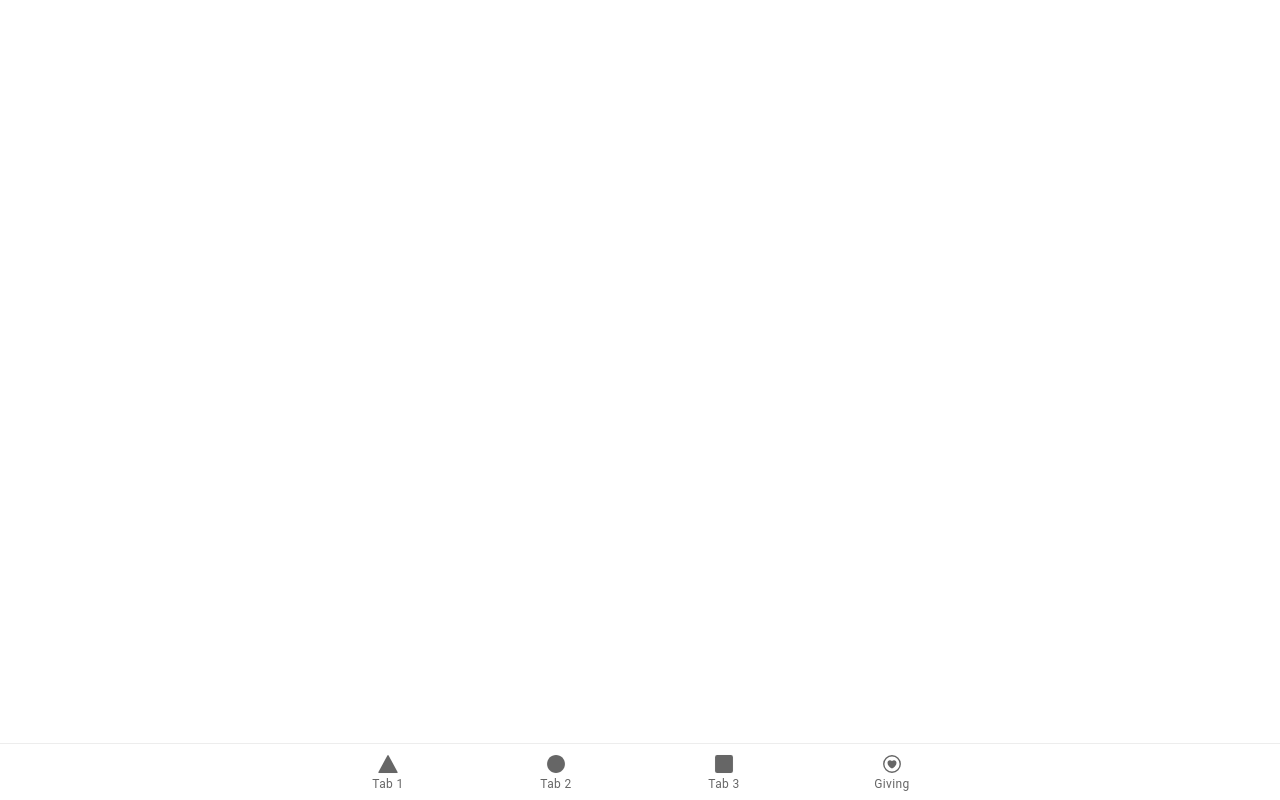
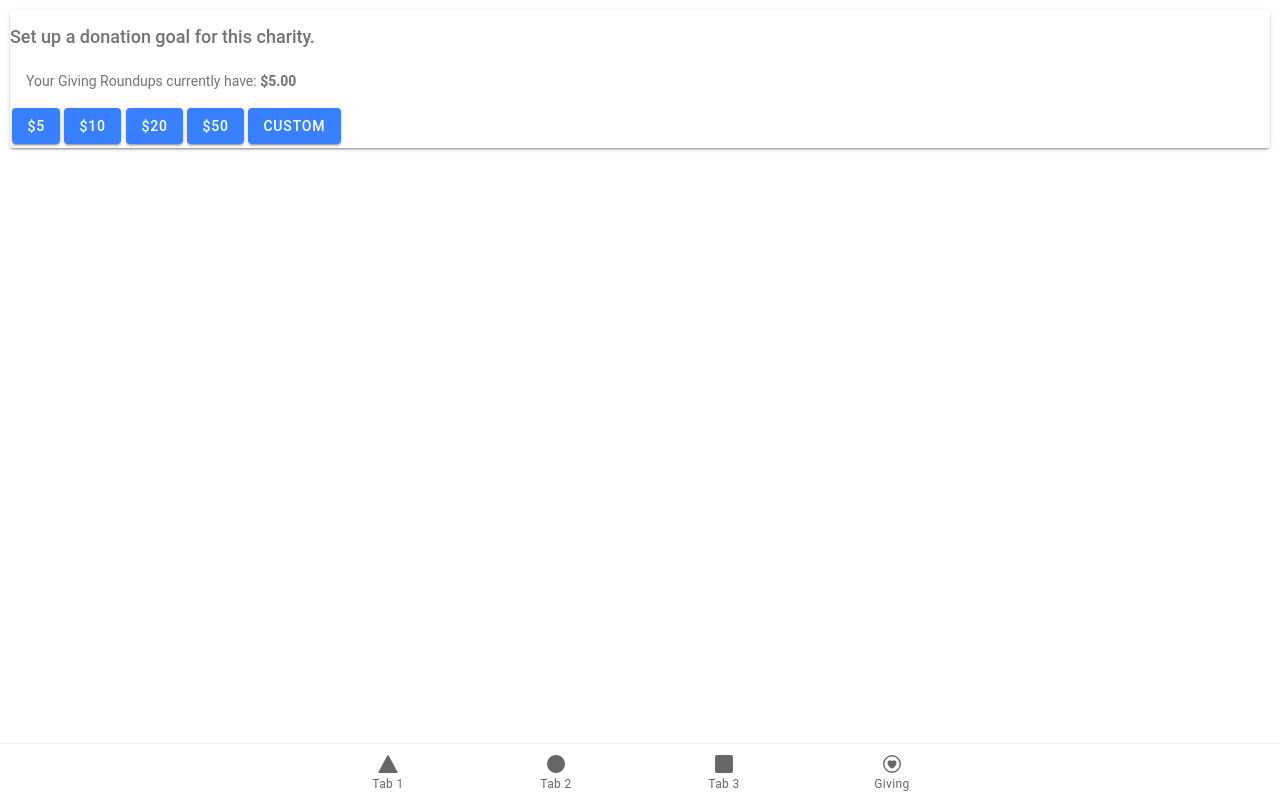
Before and after one commit to kohofinancial/decode-2021-fe, a React (Create React App) app in the folder frontend/: page /donation in a window 1280 px wide. Built offline with nearby package versions, Linux system fonts and the light colour scheme.

Commit message:
charity information and donation page no styling

```diff
--- a/frontend/src/App.tsx
+++ b/frontend/src/App.tsx
@@ -35,6 +35,8 @@ import './theme/variables.css';
 
 //components
 import GivingLanding from './pages/GivingLanding';
+import CharityInformation from './pages/CharityInformation';
+import CharityDonation from './pages/CharityDonation';
 
 const App: React.FC = () => (
   <IonApp>
@@ -52,6 +54,13 @@ const App: React.FC = () => (
           </Route>
           <Route path="/giving">
             <GivingLanding />
+          </Route>
+          <Route path="/information">
+            {/* This probably requires specific id */}
+            <CharityInformation />
+          </Route>
+          <Route path="/donation">
+            <CharityDonation />
           </Route>
           <Route exact path="/">
             <Redirect to="/tab1" />
--- /dev/null
+++ b/frontend/src/pages/CharityDonation.tsx
@@ -0,0 +1,43 @@
+import { useState } from 'react';
+import { IonContent, IonPage, IonCard, IonButton, IonCardContent, IonPopover, IonItem, IonLabel, IonInput } from '@ionic/react';
+
+const CharityDonation: React.FC = () => {
+    const [popoverState, setShowPopover] = useState({ showPopover: false, event: undefined });
+    return (
+        <IonPage>
+            <IonContent fullscreen>
+                <IonCard>
+                    <h5>Set up a donation goal for this charity.</h5>
+                    <IonCardContent>
+                        {/* <h5>Your Giving Roundups currently have:  <strong>{roundupsvalue || "$0.00"}</strong></h5> */}
+                        <h5>Your Giving Roundups currently have:  <strong>$5.00</strong></h5>
+                    </IonCardContent>
+                    <IonButton>$5</IonButton>
+                    <IonButton>$10</IonButton>
+                    <IonButton>$20</IonButton>
+                    <IonButton>$50</IonButton>
+                    <IonButton
+                        onClick={
+                            (e: any) => {
+                                e.persist();
+                                setShowPopover({ showPopover: true, event: e })
+                            }}>
+                        Custom
+                    </IonButton>
+                    <IonPopover
+                        event={popoverState.event}
+                        isOpen={popoverState.showPopover}
+                        onDidDismiss={() => setShowPopover({ showPopover: false, event: undefined })}
+                    >
+                        <IonItem>
+                            <IonLabel position="fixed">Amount</IonLabel>
+                            <IonInput placeholder="$25.00" inputMode="numeric"></IonInput>
+                        </IonItem>
+                    </IonPopover>
+                </IonCard>
+            </IonContent>
+        </IonPage>
+    );
+};
+
+export default CharityDonation;
--- /dev/null
+++ b/frontend/src/pages/CharityInformation.tsx
@@ -0,0 +1,26 @@
+import { IonContent, IonHeader, IonPage, IonTitle, IonToolbar, IonCard, IonButton, IonCardTitle, IonCardContent } from '@ionic/react';
+
+const CharityInformation: React.FC = () => {
+    return (
+        <IonPage>
+            <IonHeader>
+                <IonToolbar>
+                    <IonTitle>Welcome!</IonTitle>
+                </IonToolbar>
+            </IonHeader>
+            <IonContent fullscreen>
+                <IonCard>
+                    {/* <IonButton onClick={() => setShowModal(false)}>Close Modal</IonButton> */}
+                    <IonCardContent>
+                        <img src="https://lever-client-logos.s3.amazonaws.com/cd28cdb4-b64a-4531-9755-2df6d7078e82-1577991460239.png"></img>
+                    </IonCardContent>
+                    <IonCardTitle color="secondary">Charity Name</IonCardTitle>
+                    <IonCardContent>Description here</IonCardContent>
+                    <IonButton expand="block">Donate</IonButton>
+                </IonCard>
+            </IonContent>
+        </IonPage>
+    );
+};
+
+export default CharityInformation;
```
